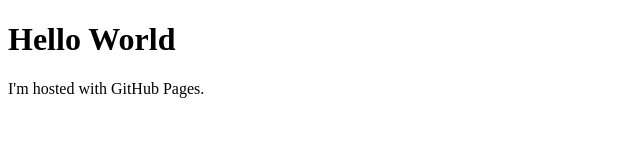
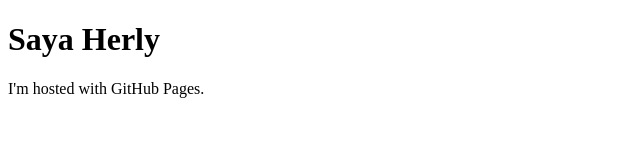
Before and after one commit to mherlypratama/mherlypratama.github.io, a plain HTML site: page index.html in a window 1280 px wide. Shown: the whole page, without its empty margins (0-640 px from the left). Drawn offline with Linux system fonts and the light colour scheme.

Commit message:
Update index.html

```diff
--- a/index.html
+++ b/index.html
@@ -1,7 +1,7 @@
 <!DOCTYPE html>
 <html>
 <body>
-<h1>Hello World</h1>
+<h1>Saya Herly</h1>
 <p>I'm hosted with GitHub Pages.</p>
 </body>
 </html>
```
